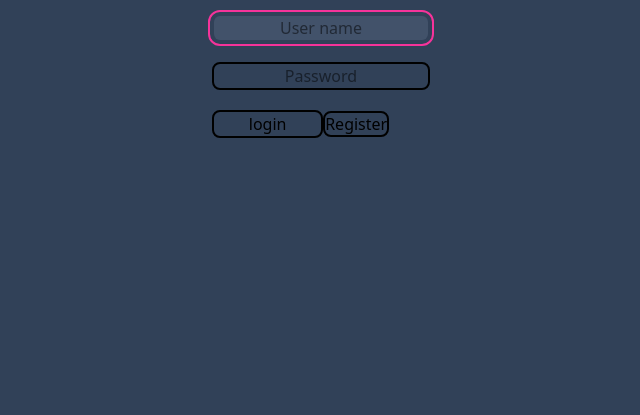
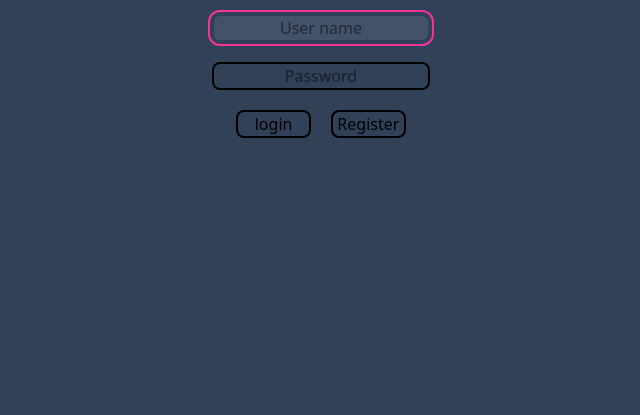
Before and after one commit to marekbehnke1/CS50-Final-Project, a Flask app: page /login in a window 1280 px wide. Shown: the part 184-599 px from the top of the page, without its empty margins (319-959 px from the left). Run offline with Flask 3, Linux system fonts and the light colour scheme.

Commit message:
fixed login page

```diff
--- a/templates/login.html
+++ b/templates/login.html
@@ -7,8 +7,12 @@
     <form action="/login" method="post" class="flex-col w-1/6 h-1/2 justify-center items-center space-y-6">
         <input type="text" placeholder="User name" class="outline-2 hover:outline-pink-500/35 focus:outline-offset-4 focus:bg-slate-500/35 focus:outline-pink-500 w-full rounded-md text-center" autofocus autocomplete="off" name="username">
         <input type="password" placeholder="Password" class="outline-2 hover:outline-pink-500/35 focus:outline-offset-4 focus:bg-slate-500/35 focus:outline-pink-500 w-full rounded-md text-center" autocomplete="off" name="password">
-        <button type="submit" class="outline-2 hover:outline-pink-500 hover:text-pink-500 focus:outline-offset-4 w-1/2 rounded-md cursor-pointer">login</button>
-        <a href="/register" class="outline-2 hover:outline-sky-500 hover:text-sky-500 focus:outline-offset-4 w-1/2 rounded-md cursor-pointer">Register</a>
+        <div class="flex justify-evenly">
+
+                <button type="submit" class="outline-2 hover:outline-pink-500 hover:text-pink-500 focus:outline-offset-4 rounded-md cursor-pointer w-1/3">login</button>
+                <a href="/register" class="outline-2 hover:outline-sky-500 hover:text-sky-500 focus:outline-offset-4 rounded-md cursor-pointer block w-1/3 text-center">Register</a>
+
+        </div>
     </form>
 
 </div>
```
Also changed, not shown: readme.md, 2 other files.
